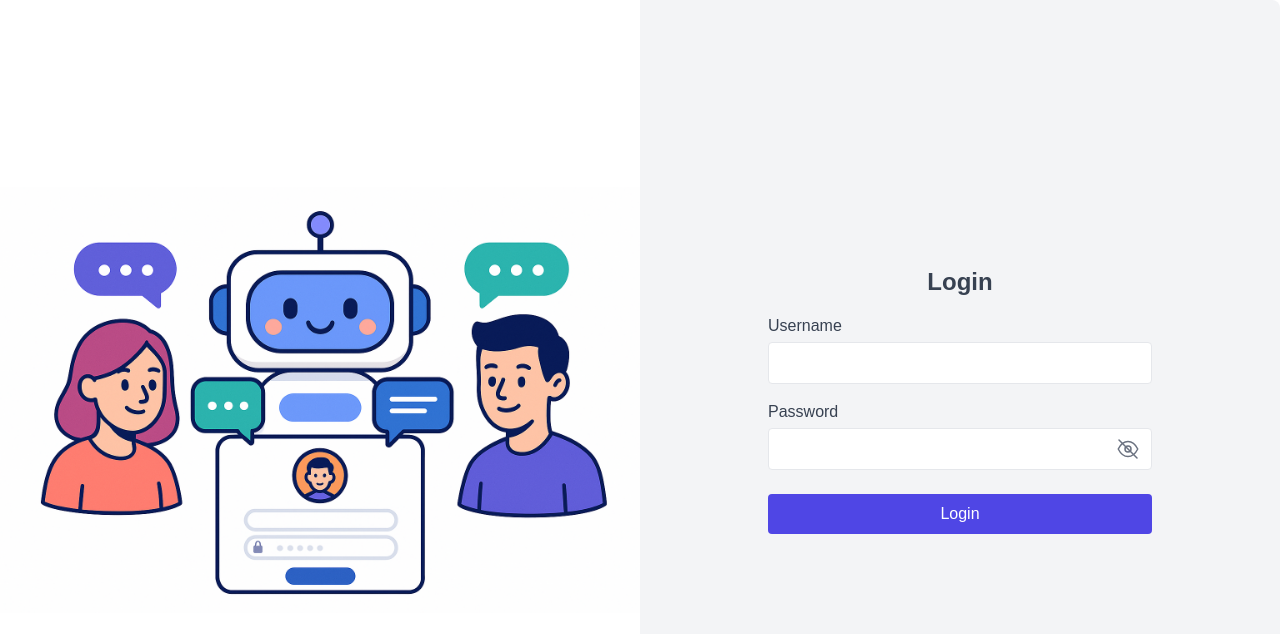
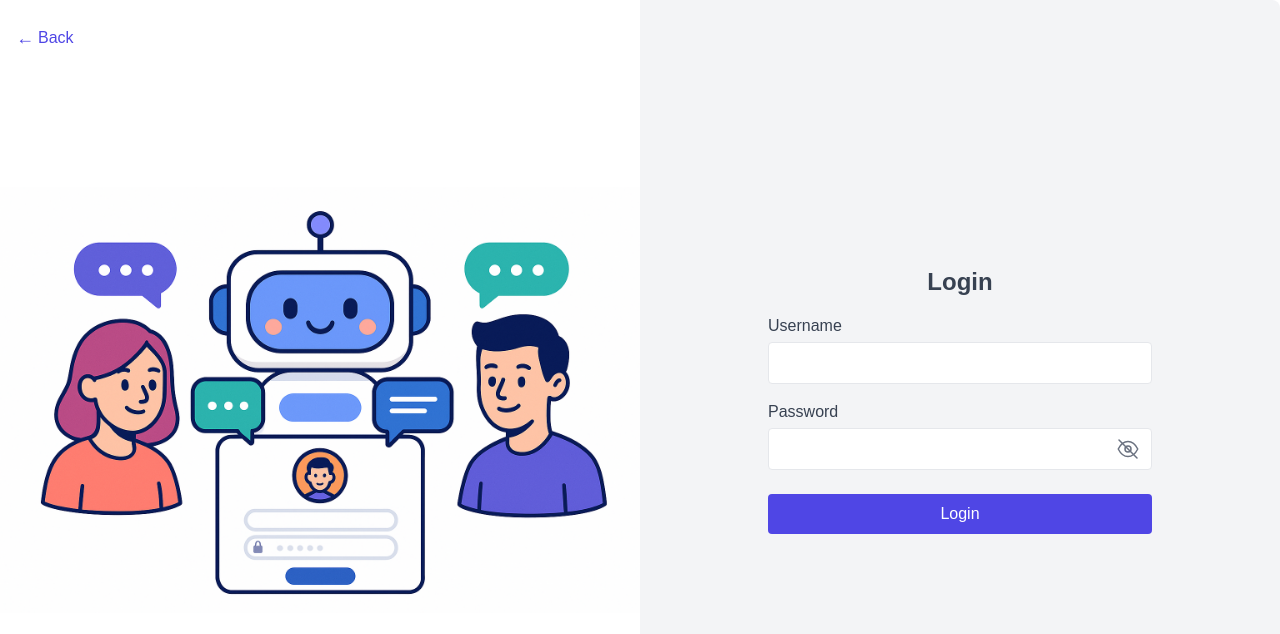
Before and after one commit to Pourushg210/chatbot-app, a Next.js app: page /auth/login in a window 1280 px wide. Shown: the top 634 px of the page. Built offline with nearby package versions, Linux system fonts and the light colour scheme.

Commit message:
Back nav for home

```diff
--- a/src/components/auth/LoginForm.tsx
+++ b/src/components/auth/LoginForm.tsx
@@ -41,6 +41,14 @@ export default function LoginForm() {
 
   return (
     <div className="flex flex-col md:flex-row min-h-screen items-stretch justify-center bg-white dark:bg-gray-900 relative">
+      {/* Absolutely positioned Back button */}
+      <button
+        onClick={() => router.back()}
+        className="flex items-center text-indigo-600 hover:text-indigo-800 dark:text-indigo-400 dark:hover:text-indigo-300 absolute top-4 left-2 md:top-6 md:left-4 z-10"
+      >
+        <span className="mr-1 text-lg">←</span>
+        <span>Back</span>
+      </button>
       {/* Image Section */}
       <div className="w-full md:w-1/2 h-64 md:h-screen relative flex justify-center items-center p-0 md:p-0">
         <Image
```
